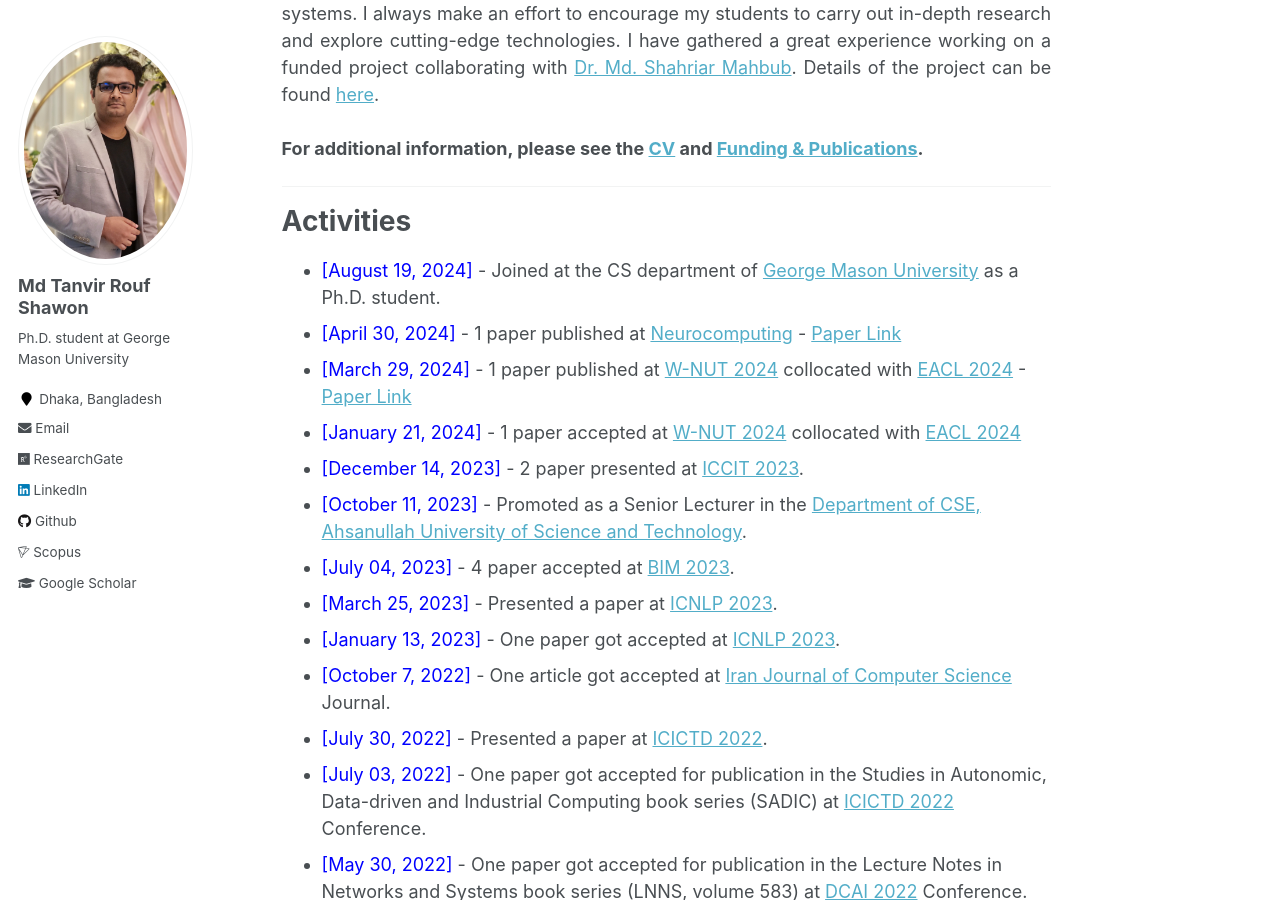
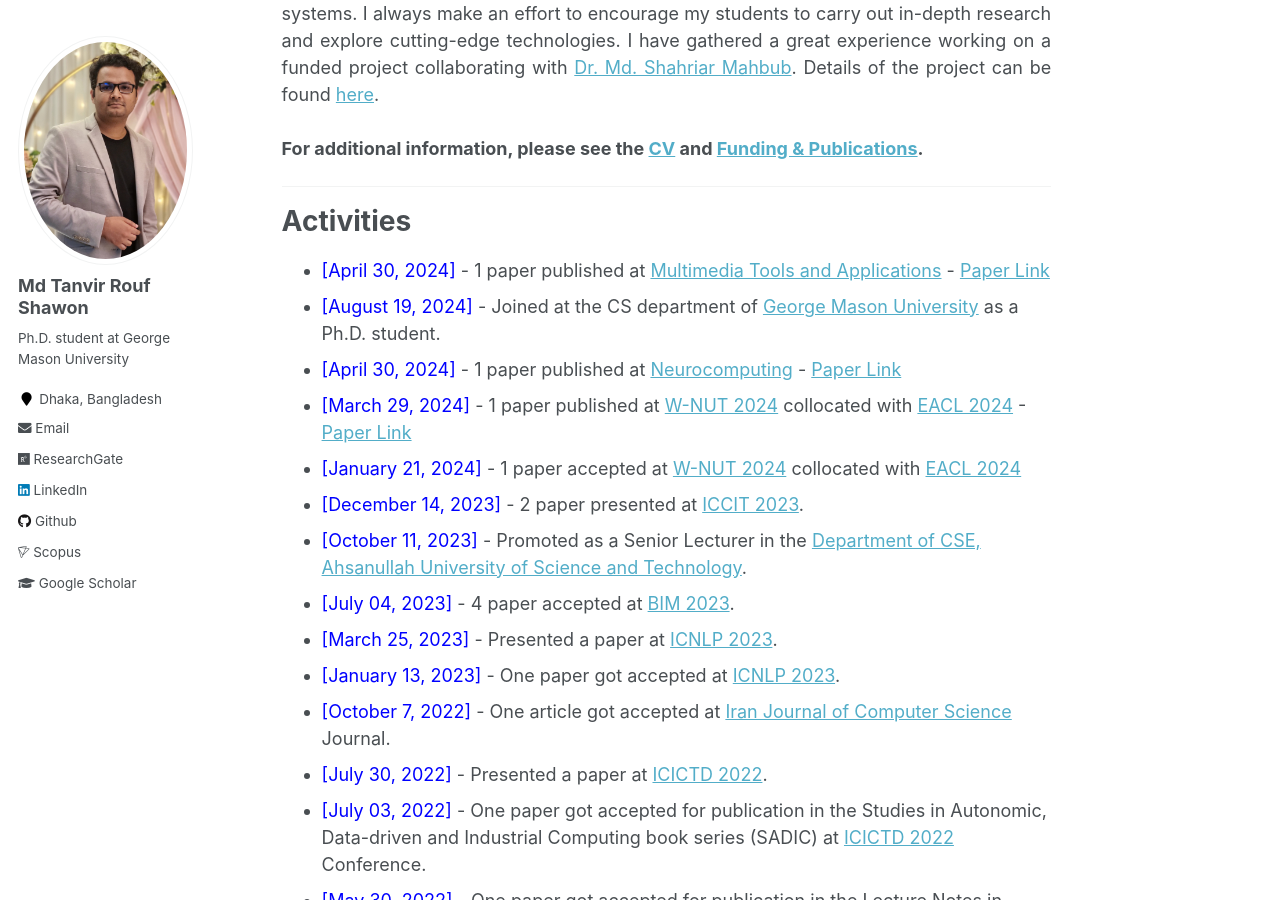
Before and after one commit to shawon-tanvir/shawon-tanvir.github.io, a Jekyll site: the page built from _pages/about.md, in a window 1280 px wide and 900 px high, scrolled down 533 px. Built offline with Jekyll 4.4.1, drawn with Linux system fonts in a browser that asks for light colours; a script that is not in the unit is left out.

Commit message:
Update about.md

```diff
--- a/_pages/about.md
+++ b/_pages/about.md
@@ -24,6 +24,7 @@ I have worked on several research projects involving computer vision and natural
 
 
 # Activities
+* <span style="color:Blue"> [April 30, 2024] </span> - 1 paper published at [Multimedia Tools and Applications](https://link.springer.com/journal/11042) - [Paper Link](https://link.springer.com/article/10.1007/s11042-025-20842-x)
 * <span style="color:Blue"> [August 19, 2024] </span> - Joined at the CS department of [George Mason University](https://cs.gmu.edu/) as a Ph.D. student.
 * <span style="color:Blue"> [April 30, 2024] </span> - 1 paper published at [Neurocomputing](https://www.sciencedirect.com/journal/neurocomputing) - [Paper Link](https://www.sciencedirect.com/science/article/pii/S0925231224005034)
 * <span style="color:Blue"> [March 29, 2024] </span> - 1 paper published at [W-NUT 2024](https://noisy-text.github.io/2024/) collocated with [EACL 2024](https://2024.eacl.org/) - [Paper Link](https://aclanthology.org/2024.wnut-1.5/)
```
